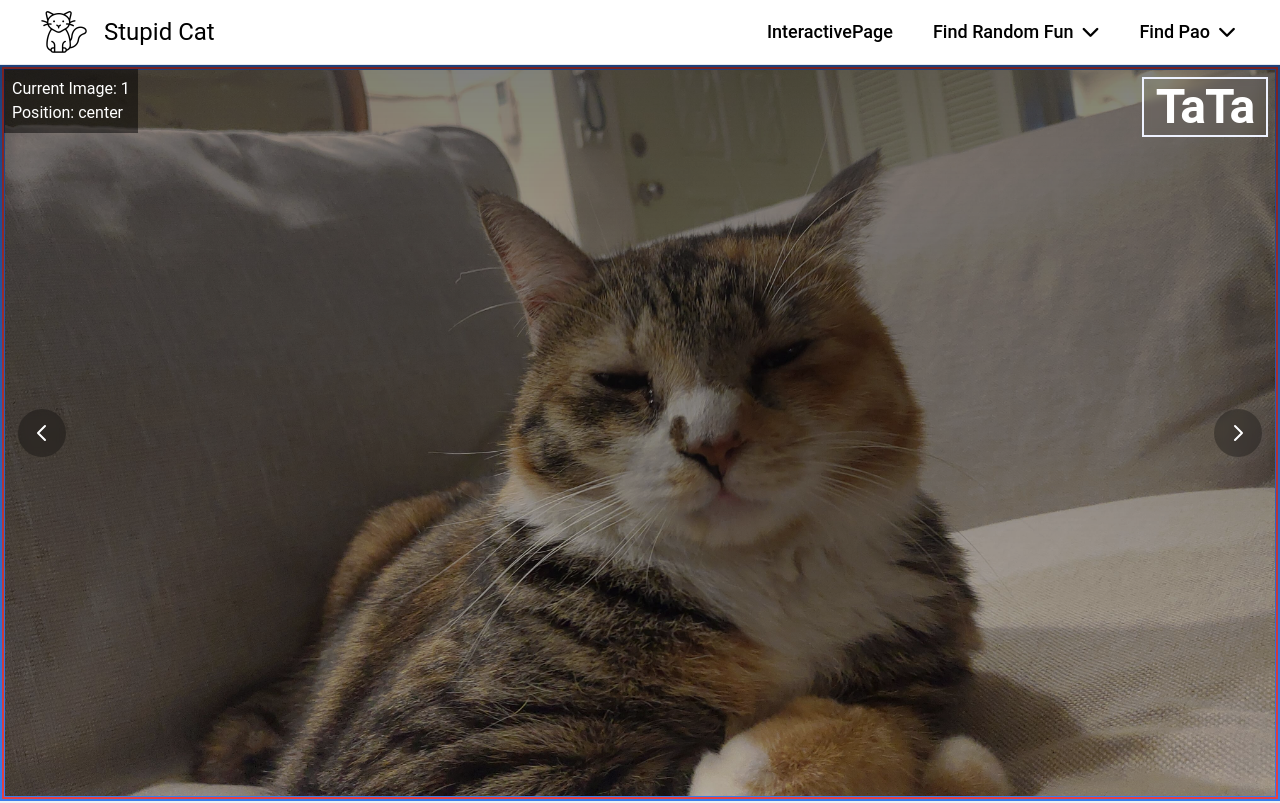
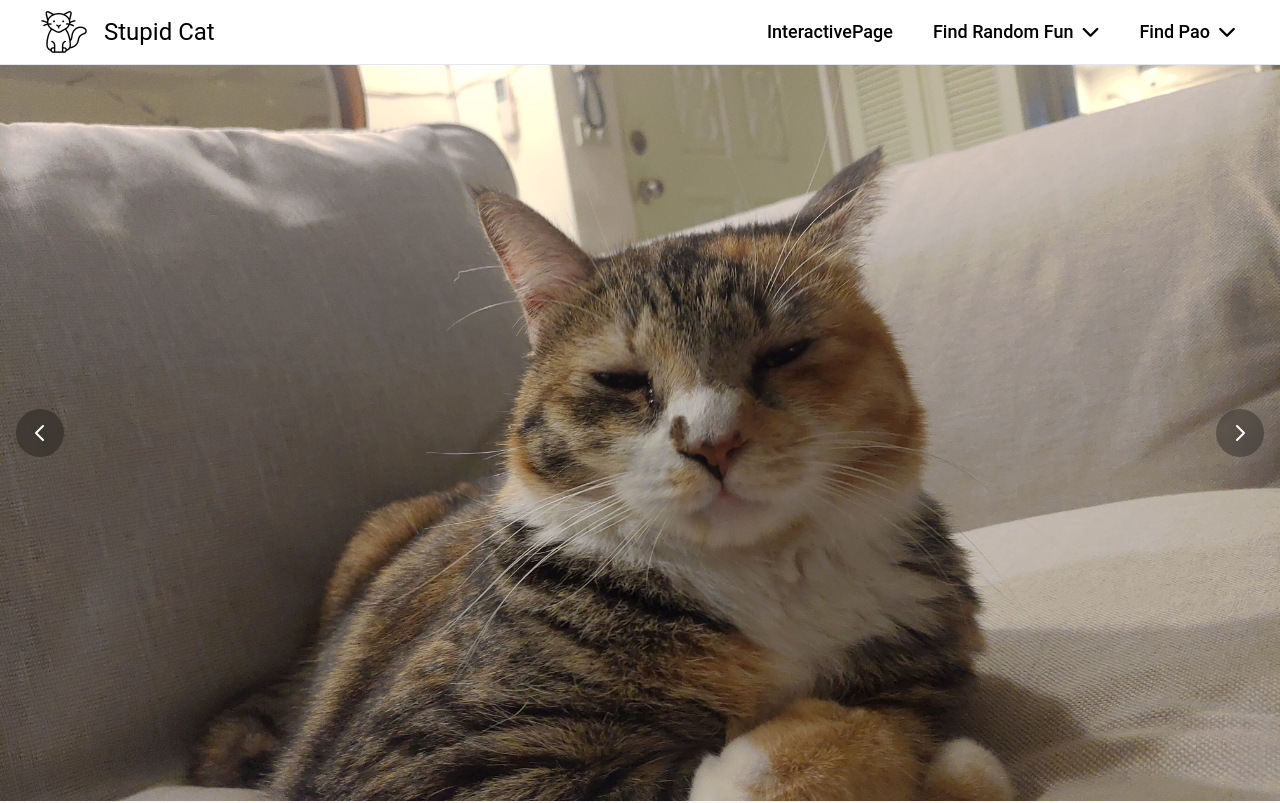
Before and after one commit to chihpao/funnywebsitegoodapi, a React (Vite) app: page / in a window 1280 px wide. Shown: the top 803 px of the page. Built offline with nearby package versions, Linux system fonts and the light colour scheme.

Commit message:
優化首頁

```diff
--- a/src/pages/HomePage.jsx
+++ b/src/pages/HomePage.jsx
@@ -1,20 +1,18 @@
-import React, { useState, useEffect } from "react";
+import React, { useState } from "react";
 import { motion } from "framer-motion";
 
-// Static data
-
-// 設定每張圖片對應的position
+// 設定每張圖片對應的 position
 const images = [
   { src: "/tata01.jpg", position: "center" },
   { src: "/tata02.jpg", position: "top" },
-  { src: "/tata03.jpg", position: "99% 25%" },  // 改用百分比格式
-  { src: "/tata04.jpg", position: "90% 50%" },  // 改用百分比格式
-  { src: "/tata05.jpg", position: "bottom" },
+  { src: "/tata03.jpg", position: "50% 30%" },
+  { src: "/tata04.jpg", position: "100% 80%" },
+  { src: "/tata05.jpg", position: "100% 40%" },
   { src: "/tata06.jpg", position: "center" },
-  { src: "/tata07.jpg", position: "top" },
-  { src: "/tata08.jpg", position: "60% 50%" },  // 改用百分比格式
-  { src: "/tata09.jpg", position: "40% 50%" },  // 改用百分比格式
-  { src: "/tata10.jpg", position: "bottom" },
+  { src: "/tata07.jpg", position: "50% 30%" },
+  { src: "/tata08.jpg", position: "60% 100%" },
+  { src: "/tata09.jpg", position: "80% 60%" },
+  { src: "/tata10.jpg", position: "80% 60%" },
 ];
 
 const projects = [
@@ -59,13 +57,17 @@ const timelineEvents = [
     event: "隨時準備偷襲媽咪",
     img: "https://i.imgur.com/vNSncQm.jpeg",
   },
+  {
+    year: 2025,
+    event: "回眸一看百媚生",
+    img: "https://i.imgur.com/Lse14kD.jpeg",
+  },
 ];
 
 function HeroSection() {
   const [index, setIndex] = useState(0);
 
-  // position除錯用
-  console.log('Current position:', images[index].position);
+  console.log("Current position:", images[index].position);
 
   const handlePrevious = () => {
     setIndex((prev) => (prev === 0 ? images.length - 1 : prev - 1));
@@ -77,69 +79,61 @@ function HeroSection() {
 
   return (
     <section className="relative h-screen">
-      <div className="w-full h-[calc(100vh-64px)] relative overflow-hidden border-2 border-blue-500">
+      <div className="w-full h-[calc(100vh-64px)] relative overflow-hidden">
         <motion.div
           key={index}
           initial={{ opacity: 0 }}
           animate={{ opacity: 1 }}
           transition={{ duration: 0.5 }}
-          className="w-full h-full relative border-2 border-red-500"
-        >
-          <img
-            src={images[index].src}
-            alt="TaTa"
-            className="absolute inset-0 w-full h-full object-cover border border-blue-500"
+          className="w-full h-full relative"
           style={{
-              objectFit: 'cover',
-              objectPosition: `${images[index].position}`,
-              transform: 'translateZ(0)'  // 強制硬體加速
+            backgroundImage: `url(${images[index].src})`,
+            backgroundPosition: images[index].position,
+            backgroundRepeat: "no-repeat",
+            backgroundSize: "cover",
           }}
         />
-          {/* 測試用資訊 */}
-          <div className="absolute top-0 left-0 bg-black/50 text-white p-2 z-50">
-            Current Image: {index + 1}<br/>
-            Position: {images[index].position}
-          </div>
-        </motion.div>
 
+        {/* 修改後的按鈕 */}
+        <div className="absolute inset-y-0 left-0 right-0 flex items-center justify-between px-4">
           <motion.button
             onClick={handlePrevious}
-          className="absolute left-4 top-1/2 transform -translate-y-1/2
-                     bg-black/30 hover:bg-black/50 text-white p-3 rounded-full
-                     backdrop-blur-sm transition-all duration-200 z-10"
+            className="bg-black/30 hover:bg-black/50 text-white p-3 rounded-full
+                       backdrop-blur-sm transition-all duration-200"
             whileHover={{ scale: 1.1 }}
             whileTap={{ scale: 0.9 }}
           >
-          <svg xmlns="http://www.w3.org/2000/svg" className="h-6 w-6" fill="none" viewBox="0 0 24 24" stroke="currentColor">
+            <svg
+              xmlns="http://www.w3.org/2000/svg"
+              className="h-6 w-6"
+              fill="none"
+              viewBox="0 0 24 24"
+              stroke="currentColor"
+            >
               <path strokeLinecap="round" strokeLinejoin="round" strokeWidth={2} d="M15 19l-7-7 7-7" />
             </svg>
           </motion.button>
 
           <motion.button
             onClick={handleNext}
-          className="absolute right-4 top-1/2 transform -translate-y-1/2
-                     bg-black/30 hover:bg-black/50 text-white p-3 rounded-full
-                     backdrop-blur-sm transition-all duration-200 z-10"
+            className="bg-black/30 hover:bg-black/50 text-white p-3 rounded-full
+                       backdrop-blur-sm transition-all duration-200"
             whileHover={{ scale: 1.1 }}
             whileTap={{ scale: 0.9 }}
           >
-          <svg xmlns="http://www.w3.org/2000/svg" className="h-6 w-6" fill="none" viewBox="0 0 24 24" stroke="currentColor">
+            <svg
+              xmlns="http://www.w3.org/2000/svg"
+              className="h-6 w-6"
+              fill="none"
+              viewBox="0 0 24 24"
+              stroke="currentColor"
+            >
               <path strokeLinecap="round" strokeLinejoin="round" strokeWidth={2} d="M9 5l7 7-7 7" />
             </svg>
           </motion.button>
         </div>
 
-      <div className="absolute inset-0 bg-gradient-to-b from-black/50 to-transparent">
-        <motion.div
-          initial={{ opacity: 0, y: 20 }}
-          animate={{ opacity: 1, y: 0 }}
-          transition={{ duration: 1 }}
-          className="absolute top-3 right-3 text-white"
-        >
-          <div className="border-2 border-indigo-50 bg-opacity-30 backdrop-blur-sm text-2xl md:text-5xl font-bold mb-2 tracking-tight px-3 py-1">
-            TaTa
-          </div>
-        </motion.div>
+        {/* ...existing code... */}
       </div>
     </section>
   );
@@ -163,8 +157,8 @@ function TransitionSection() {
             <motion.path
               key={i}
               d={`M 500 50 L ${
-                500 + 250 * Math.cos(i * Math.PI / 4)
-              } ${50 + 250 * Math.sin(i * Math.PI / 4)}`}
+                500 + 250 * Math.cos((i * Math.PI) / 4)
+              } ${50 + 250 * Math.sin((i * Math.PI) / 4)}`}
               stroke="rgba(255,255,255,0.6)"
               strokeWidth="3"
               fill="none"
@@ -274,6 +268,7 @@ function ProjectCard({ project }) {
     </motion.a>
   );
 }
+
 // 箭頭樣式
 function TimelineArrow() {
   return (
@@ -292,7 +287,7 @@ function TimelineArrow() {
       <svg viewBox="0 0 32 96" className="w-full h-full">
         <motion.path
           d="M16 4 L16 72 M8 64 L16 72 L24 64"
-          className="stroke-current"
+          stroke="black"
           initial={{ pathLength: 0, opacity: 0 }}
           animate={{
             pathLength: 1,
@@ -321,9 +316,7 @@ function Timeline() {
     <div className="relative py-8">
       {/* 現代化動態箭頭時間軸 */}
       <div className="hidden md:block">
-      <div
-        className="absolute left-1/2 transform -translate-x-1/2 h-full z-10"
-      >
+        <div className="absolute left-1/2 transform -translate-x-1/2 h-full z-10">
           {[...Array(5)].map((_, index) => (
             <div
               key={index}
@@ -331,7 +324,7 @@ function Timeline() {
               style={{
                 top: `${index * 20}%`,
                 color: `hsl(${index * 30}, 70%, 50%)`,
-              marginLeft: "-16px"
+                marginLeft: "-16px",
               }}
             >
               <TimelineArrow />
@@ -355,7 +348,8 @@ function Timeline() {
           {/* 手機版文字樣式 */}
           <div className="flex items-center justify-center w-[calc(100%-1rem)] mx-2 md:hidden z-60">
             <motion.div
-              className="bg-white/95 backdrop-blur-sm w-full px-6 py-4 rounded-lg shadow-lg text-center"
+              // 移除邊框與背景，只保留文字
+              className="w-full text-center"
               whileHover={{ scale: 1.05 }}
               transition={{ type: "spring", stiffness: 300 }}
             >
@@ -367,7 +361,7 @@ function Timeline() {
             </motion.div>
           </div>
 
-          {/* 圖片區塊 - 提高z-index */}
+          {/* 圖片區塊 */}
           <motion.div
             className="w-[calc(100%-1rem)] md:w-[calc(50%-4rem)] mx-2 md:mx-8 z-40"
             initial={{ opacity: 0, y: 50 }}
@@ -401,7 +395,11 @@ function Timeline() {
             viewport={{ once: true }}
             transition={{ duration: 0.6, delay: 0.3 }}
           >
-            <motion.div className="bg-white/90 backdrop-blur-sm p-6 rounded-xl shadow-md hover:shadow-lg transition-all text-center">
+            <motion.div
+              // 同樣移除背景與邊框，只保留文字
+              className="text-center"
+              whileHover={{ scale: 1.02 }}
+            >
               <motion.h3
                 className="text-3xl font-bold text-gray-900 mb-3 inline-block"
                 whileHover={{ scale: 1.05 }}
```
Lines whose indentation alone changed are shown as unchanged.
